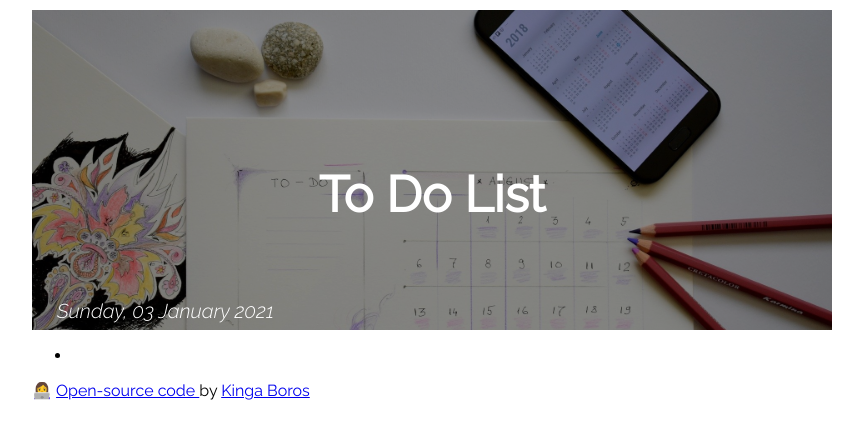
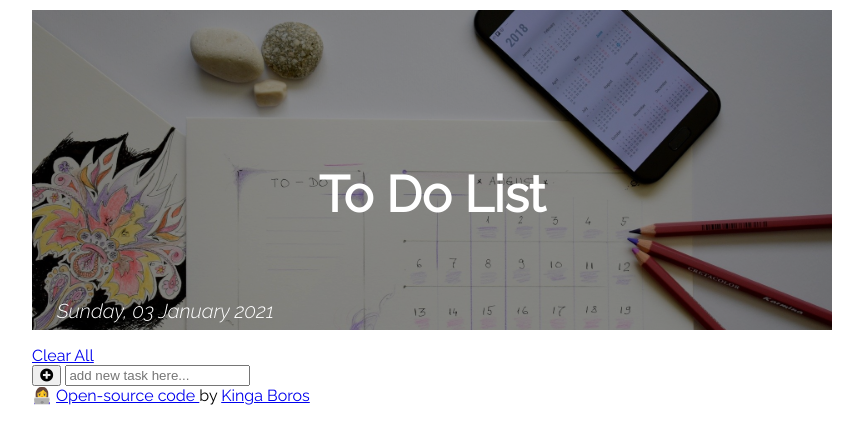
Before and after one commit to kingaboros/To-Do-List-App, a plain HTML site: page index.html in a window 1280 px wide. Shown: the whole page, without its empty margins (208-1071 px from the left). Drawn offline with Linux system fonts and the light colour scheme.

Commit message:
Adding the rest of the html elements

```diff
--- a/index.html
+++ b/index.html
@@ -22,13 +22,17 @@
         <h2 class="date">Sunday, 03 January 2021</h2>
       </div>
     </header>
+    <div class="main">
+      <div class="tasks">
+        <ul></ul>
+        <a href="#" class="clear-all" id="clearAll">Clear All</a>
+      </div>
 
-    <div class="main">
-      <ul>
-        <li></li>
-      </ul>
+      <form>
+        <button type="submit"><i class="fas fa-plus-circle"></i></button>
+        <input type="text" placeholder="add new task here..." />
+      </form>
     </div>
-
     <div class="author">
       👩‍💻 <a href="#"> Open-source code </a> by <a href="#"> Kinga Boros </a>
     </div>
```
